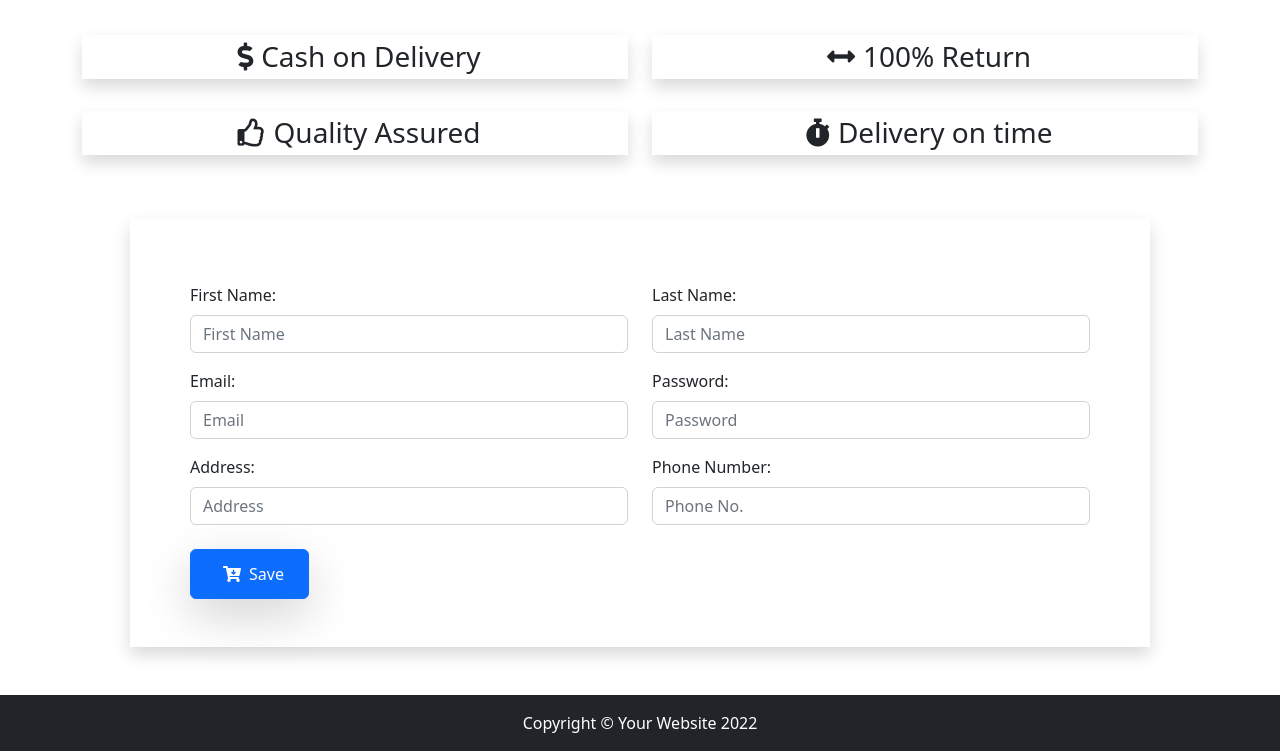
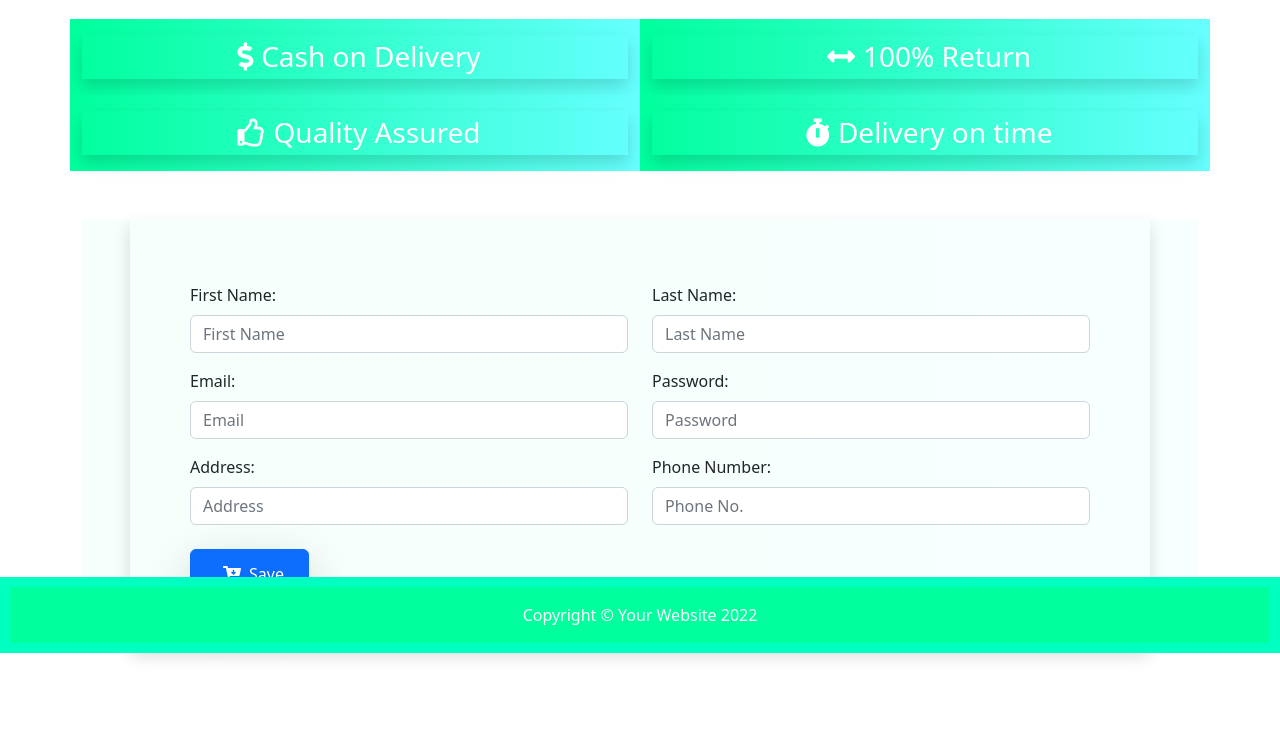
Before and after one commit to Nacho1886/sprint3, a website: page checkout.html in a window 1280 px wide. Shown: the part 147-898 px from the top of the page. After the commit the page ends 842 px from the top, so only its background shows below. Drawn offline with nearby package versions, Linux system fonts and the light colour scheme.

Commit message:
maquetación horrible finalizada

```diff
--- a/checkout.html
+++ b/checkout.html
@@ -59,23 +59,23 @@
 		<h1 class="text-center head m-4">Checkout Page</h1>
 
 		<div class="row mr-0">
-			<div class="col-sm-6">
-				<h3 class="my-3 bord shadow text-center"><i class="fas fa-dollar-sign p-2"></i>Cash on Delivery</h3>
+			<div class="col-sm-6 specialColorInput">
+				<h3 class="my-3 bord shadow text-center"><i class="fas  fa-dollar-sign p-2"></i>Cash on Delivery</h3>
 			</div>
-			<div class="col-sm-6 ">
-				<h3 class="my-3 bord shadow text-center"><i class="fas fa-arrows-alt-h p-2"></i>100% Return</h3>
+			<div class="col-sm-6 specialColorInput ">
+				<h3 class="my-3 bord shadow text-center"><i class="fas  fa-arrows-alt-h p-2"></i>100% Return</h3>
 			</div>
 		</div>
 
 		<div class="row mr-0 is-valid">
-			<div class="col-sm-6">
+			<div class="col-sm-6 specialColorInput">
 				<h3 class="my-3 bord shadow text-center"><i class="far fa-thumbs-up p-2"></i>Quality Assured</h3>
 			</div>
-			<div class="col-sm-6 ">
-				<h3 class="my-3 bord shadow text-center"><i class="fas fa-stopwatch p-2"></i>Delivery on time</h3>
+			<div class="col-sm-6 specialColorInput">
+				<h3 class="my-3 bord shadow text-center"><i class="fas  fa-stopwatch p-2"></i>Delivery on time</h3>
 			</div>
 		</div>
-		<form class="form needs-validation" novalidate>
+		<form class="form needs-validation specialBorder" novalidate>
 			<div class="row bord p-5 shadow m-5">
 				<div class="col-sm-6">
 					<div class="mt-3">
@@ -128,7 +128,7 @@
 
 
 	<!-- Footer-->
-	<footer class="py-3 bg-dark">
+	<footer class="py-3 specialColor">
 		<div class="container">
 			<p class="m-0 text-center text-white">Copyright &copy; Your Website 2022</p>
 		</div>
--- a/sass/custom.scss
+++ b/sass/custom.scss
@@ -40,5 +40,21 @@ h4 {
     display: none;
 }
 
+.specialColorInput {
+    color: white;
+    border: 0;
+    background-image: linear-gradient(to right, rgb(0, 255, 157) , rgba(0, 255, 255, 0.6))!important;
+}
+.specialBorder {
+    background-image: linear-gradient(to right, rgba(0, 255, 157, 0.03) , rgba(0, 255, 255, 0.03))!important;
+}
+
+footer {
+    position: fixed;
+    left: 0;
+    bottom: 0;
+    width: 100%;
+  }
+
 
 @import "../node_modules/bootstrap/scss/bootstrap";
```
Also changed, not shown: sass/custom.css, 1 other file.
